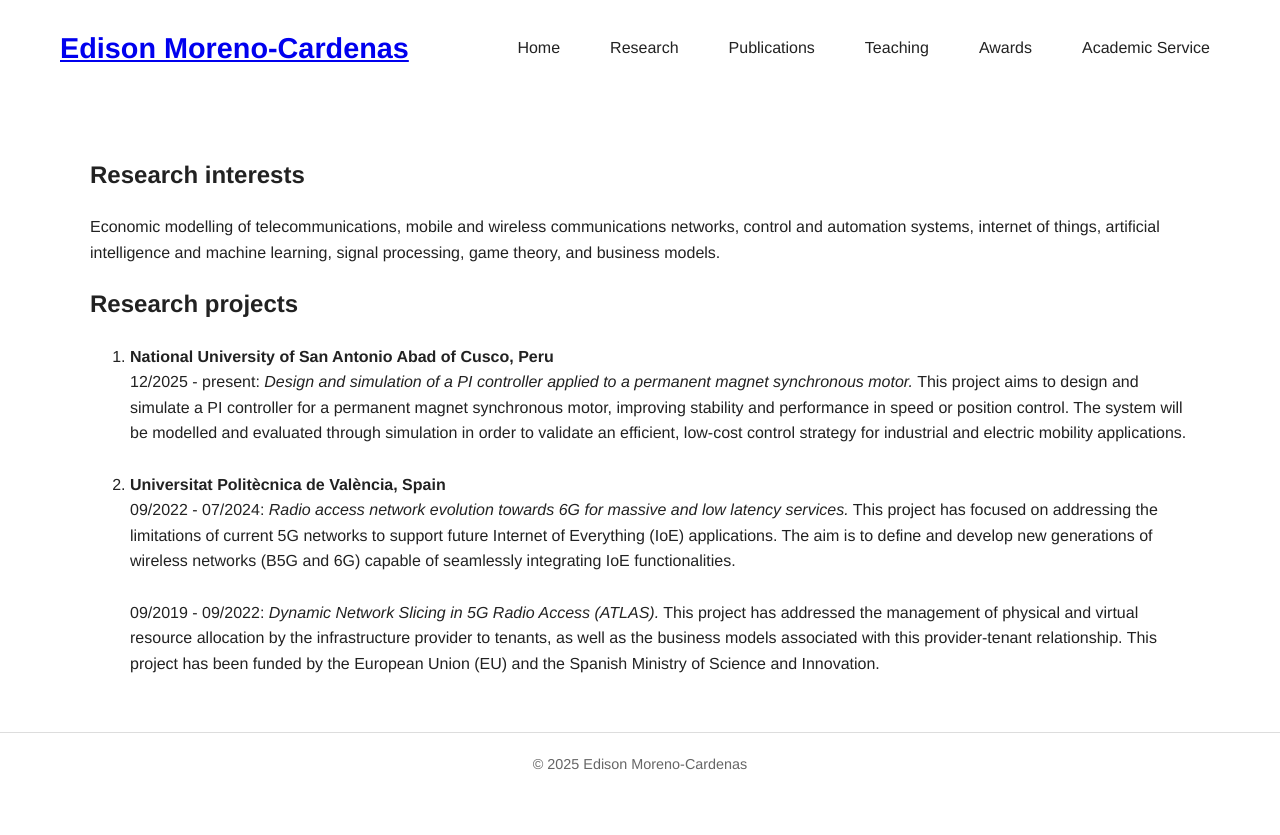
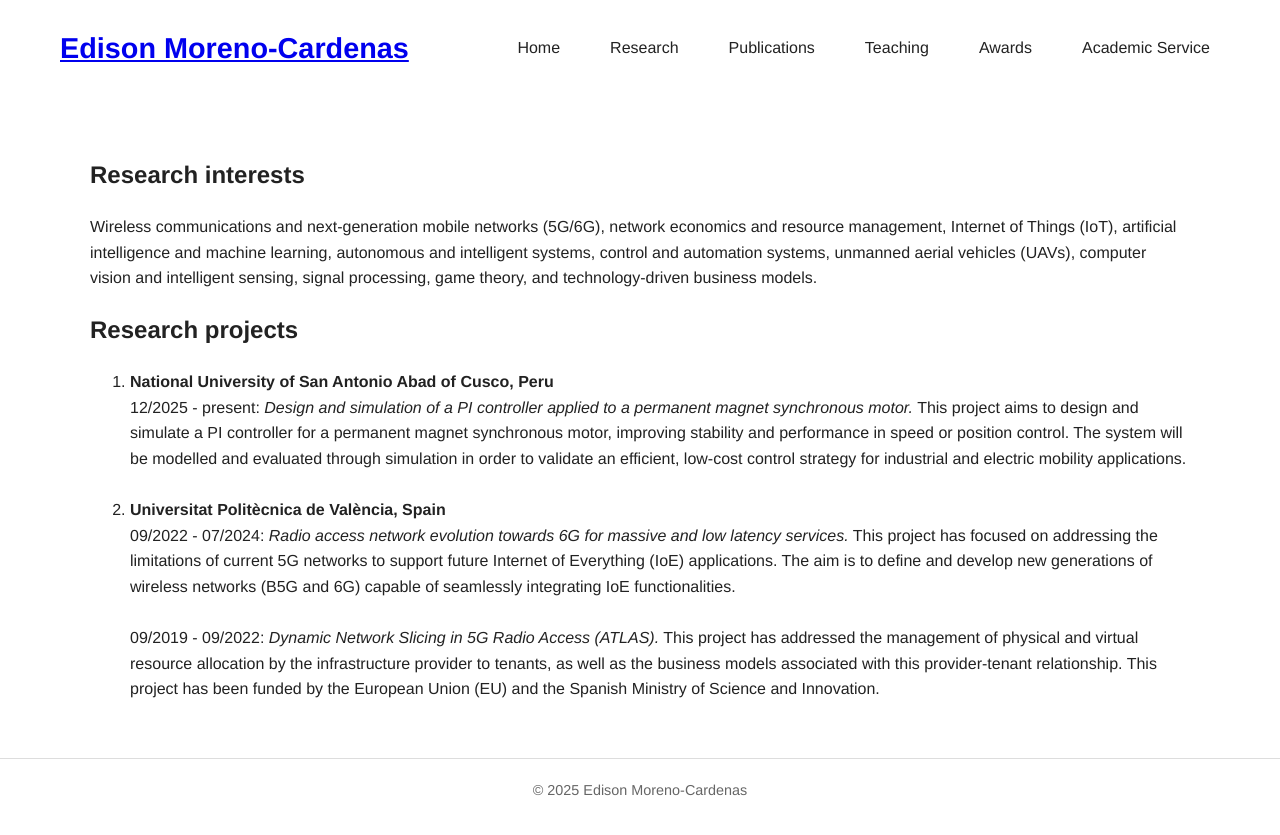
Before and after one commit to edisonmorenocardenas/edisonmorenocardenas.github.io, a Jekyll site: the page built from research.html, in a window 1280 px wide. Shown: the top 835 px of the page. Built offline with Jekyll 4.4.1, drawn with Linux system fonts in a browser that asks for light colours.

Commit message:
Actualizar contenid

```diff
--- a/research.html
+++ b/research.html
@@ -6,9 +6,12 @@ title: "Projects"
 <section id="projects">
   <h1>Research interests</h1>
 
-    Economic modelling of telecommunications, mobile and wireless communications networks,
-    control and automation systems, internet of things, artificial intelligence
-    and machine learning, signal processing, game theory, and business models.
+  Wireless communications and next-generation mobile networks (5G/6G),
+  network economics and resource management, Internet of Things (IoT),
+  artificial intelligence and machine learning, autonomous and intelligent systems,
+  control and automation systems, unmanned aerial vehicles (UAVs),
+  computer vision and intelligent sensing, signal processing, game theory,
+  and technology-driven business models.
 
   <h1>Research projects</h1>
 
```
